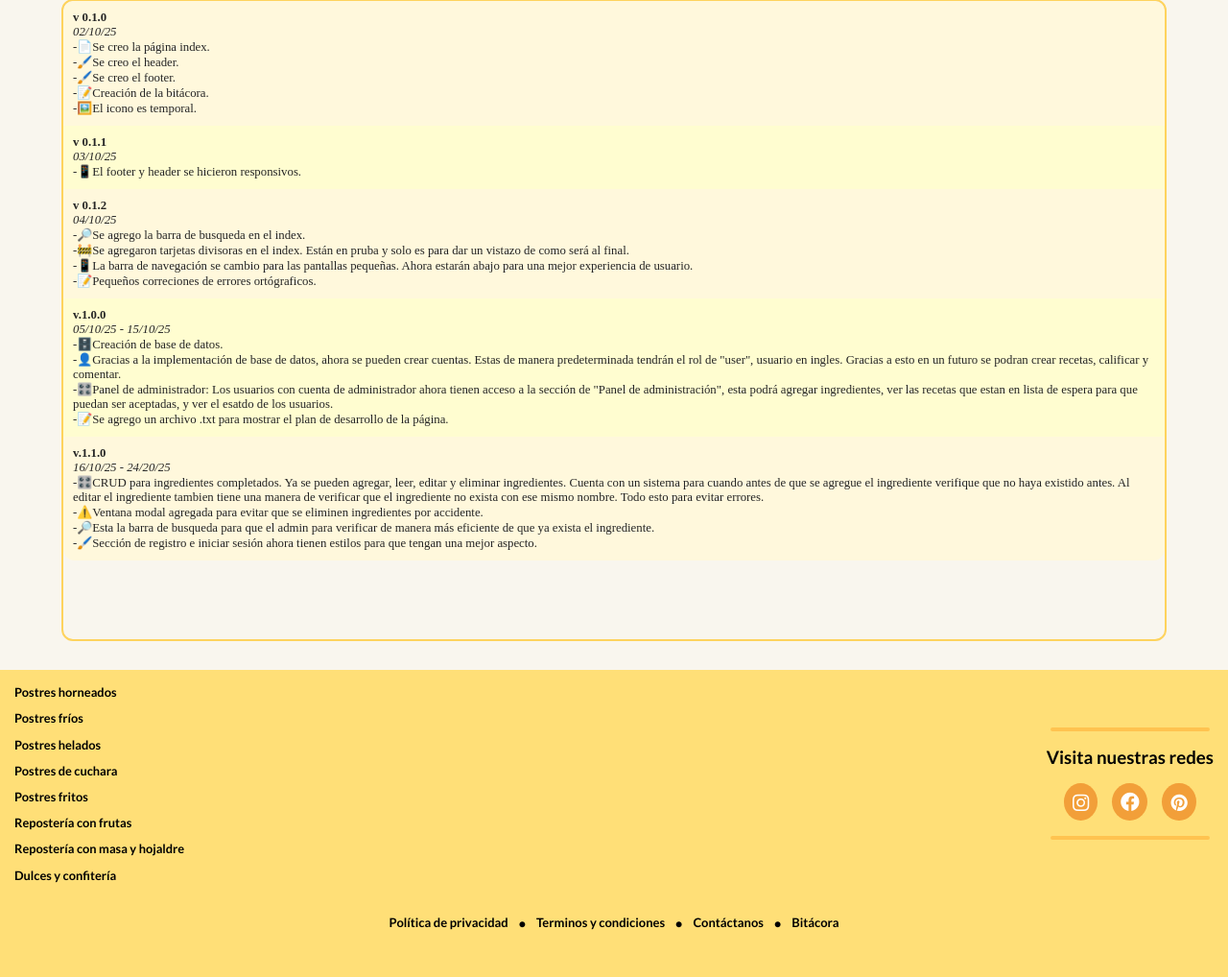
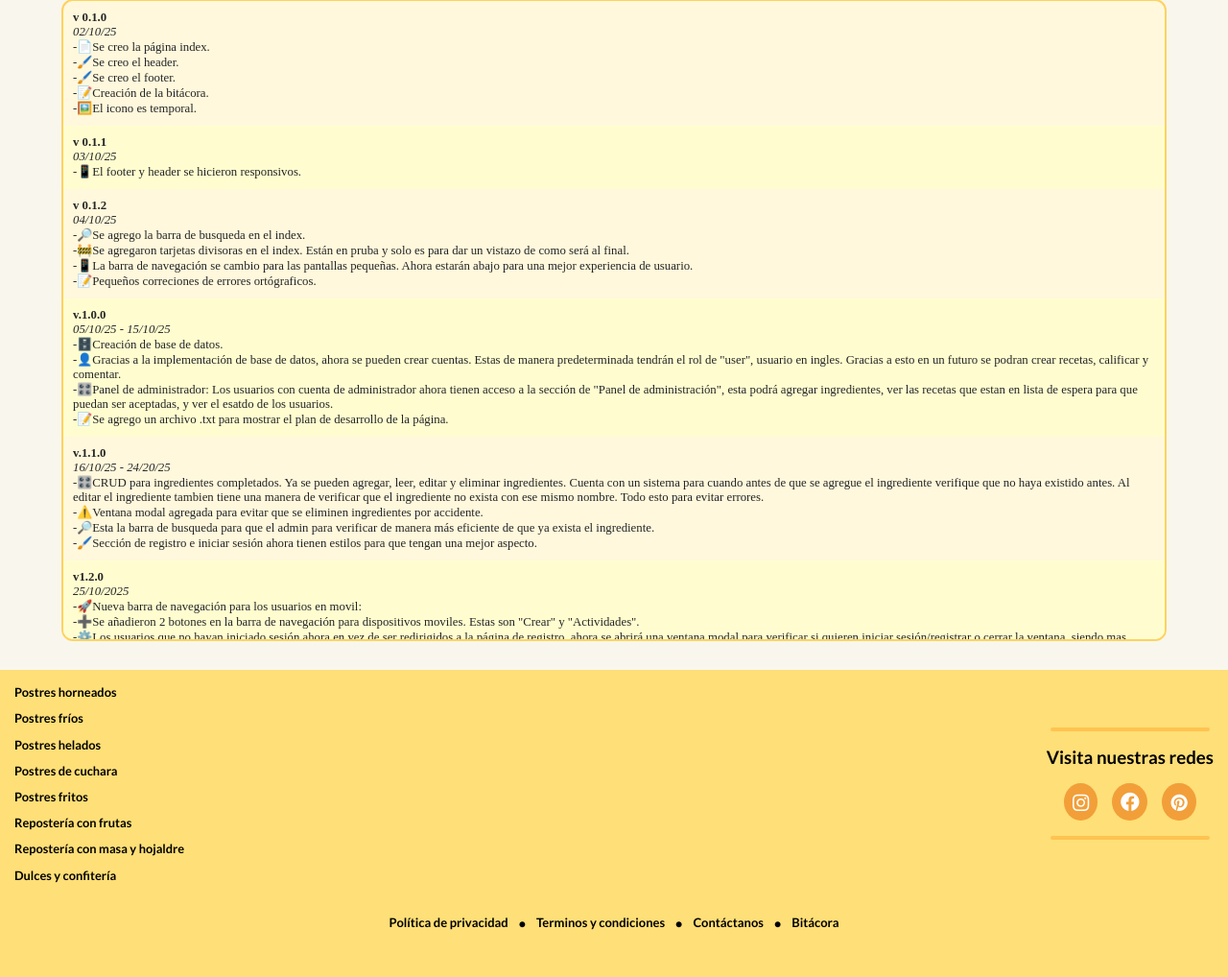
Before and after one commit to Atzel9/Vainilla, a PHP site: page /bitacora.php in a window 1280 px wide. Shown: the part 125-1143 px from the top of the page at 96% size. Run offline with PHP 8.4, Linux system fonts and the light colour scheme; some web fonts are replaced.

Commit message:
Cambios visuales
-Nuevo nav para movil y ventana modal.

```diff
--- a/bitacora.php
+++ b/bitacora.php
@@ -86,11 +86,22 @@ $nombre_usuario = $_SESSION["usuario_nombre"] ?? null;
                     <li class="li">🖌️Sección de registro e iniciar sesión ahora tienen estilos para que tengan una mejor aspecto.</li>
                 </ul>
             </div>
+            <div class="cambio">
+                <h2 class="version">v1.2.0</h2>
+                <h2 class="fecha">25/10/2025</h2>
+                <ul class="ul">
+                    <li class="li">🚀Nueva barra de navegación para los usuarios en movil:</li>
+                    <li class="li">➕Se añadieron 2 botones en la barra de navegación para dispositivos moviles. Estas son &quot;Crear&quot; y &quot;Actividades&quot;.</li>
+                    <li class="li">⚙️Los usuarios que no hayan iniciado sesión ahora en vez de ser redirigidos a la página de registro, ahora se abrirá una ventana modal para verificar si quieren iniciar sesión/registrar o cerrar la ventana, siendo mas amigable este método.</li>
+                    <li class="li">🚧El header no se mostrará en pantallas moviles. Será reemplazada para una más adaptada proximamente. Por el momento no se mostrará.</li>
+                </ul>
+            </div>
         </div>
     </section>
     <!--Inicio Footer-->
     <?php require_once "html/includes/footer.php" ?>
     <!--Fin Footer-->
     <?php require_once "html/includes/nav-mobil.php" ?>
+    <script src="js/app.js"></script>
 </body>
 </html>
--- a/css/styles.css
+++ b/css/styles.css
@@ -23,6 +23,7 @@
     padding: 0;
     margin: 0;
     font-family: var(--lato); /*Aplicar la fuente en toda la pagina*/
+    -webkit-tap-highlight-color: transparent;
 }
 
 body {
--- a/html/buscador.php
+++ b/html/buscador.php
@@ -84,5 +84,7 @@ $nombre_usuario = $_SESSION["usuario_nombre"] ?? null;
     <?php require_once "includes/nav-mobil.php"; ?>
     <!--Acceder al Javascript-->
     <script type="text/Javascript"></script>
+    <!-- Acceso a javascript-->
+    <script src="../js/app.js"></script>
 </body>
 </html>
--- a/html/includes/nav-mobil.php
+++ b/html/includes/nav-mobil.php
@@ -1,12 +1,31 @@
 <?php $usuario_nombre = $_SESSION['usuario_nombre'] ?? null; ?>
+<?php if(!isset($_SESSION["usuario_id"])) : ?>
+    <div id="nav-modal" class="nav-modal">
+        <div class="contenedor-modal">
+            <button id="cerrar" class="nav-btn-cerrar"><i class="ph ph-x"></i></button>
+            <div class="modal-txt">
+                <h2>Inicia sesión o Registrate</h2>
+                <p>Al ser usuario registrado tienes acceso a poder crear recetas, añadir favoritos y calificar!</p>
+            </div>
+            <div class="modal-btns">
+                <a href="/bootcamp/Vainilla/html/registrar.php">Registrarse</a>
+                <a href="/bootcamp/Vainilla/html/iniciar_sesion.php">Iniciar sesión</a>
+            </div>
+        </div>
+    </div>
+<?php endif;?>
 <nav id="nav-movil">
     <ul class="ul-nav-movil">
-        <li class="li-nav-movil inicio-movil nav-movil-activo"><a href="index.html"><i class="ph ph-house"></i></a></li>
-        <li class="li-nav-movil"><a href="html/buscador.html" class="buscar-movil"><i class="ph ph-magnifying-glass"></i></a></li>
+        <li class="li-nav-movil"><a href="/bootcamp/Vainilla/index.php" class="inicio-movil"><i class="ph ph-house"></i></a></li>
+        <li class="li-nav-movil"><a href="/bootcamp/Vainilla/html/buscador.php" class="buscar-movil"><i class="ph ph-magnifying-glass"></i></a></li>
         <?php if(isset($_SESSION["usuario_id"])) : ?>
+            <li class="li-nav-movil"><a href="/bootcamp/Vainilla/html/crear.php" class="crear-movil"><i class="ph ph-plus"></i></a></li>
+            <li class="li-nav-movil"><a href="/bootcamp/Vainilla/html/notificaciones.php" class="notifi-movil"><i class="ph ph-envelope"></i></a></li>
             <li class="li-nav-movil"><a href="/bootcamp/Vainilla/html/perfil.php" class="perfil-movil"><i class="ph ph-user"></i></a></li>
         <?php else: ?>
-            <li class="li-nav-movil"><a href="/bootcamp/Vainilla/html/registrar.php" class="perfil-movil"><i class="ph ph-user"></i></a></li>
+            <li class="li-nav-movil"><button class="nav-btn crear-movil"><i class="ph ph-plus"></i></button></li>
+            <li class="li-nav-movil"><button class="nav-btn notifi-movil"><i class="ph ph-envelope"></i></button></li>
+            <li class="li-nav-movil"><button class="nav-btn perfil-movil"><i class="ph ph-user"></i></button></li>
         <?php endif; ?>
     </ul>
 </nav>
--- a/html/iniciar_sesion.php
+++ b/html/iniciar_sesion.php
@@ -118,5 +118,7 @@ if ($_SERVER["REQUEST_METHOD"] === "POST") {
     <?php require_once "includes/nav-mobil.php"; ?>
     <!--Acceder al Javascript-->
     <script type="text/Javascript"></script>
+    <!-- Acceso a javascript-->
+    <script src="../js/app.js"></script>
 </body>
 </html>
--- a/html/registrar.php
+++ b/html/registrar.php
@@ -112,5 +112,6 @@ if ($_SERVER["REQUEST_METHOD"] === "POST") {
     <?php require_once "includes/nav-mobil.php"; ?>
     <!--Acceder al Javascript-->
     <script type="text/Javascript"></script>
+    <script src="../js/app.js"></script>
 </body>
 </html>
--- a/index.php
+++ b/index.php
@@ -12,7 +12,7 @@ $nombre_usuario = $_SESSION["usuario_nombre"] ?? null;
     <!--Icono de la página-->
     <link rel="icon" type="image/x-icon" href="img/icono.png">
     <!--Link para ingresar a los estilos-->
-    <link rel="stylesheet" href="css/styles.css?v=1.2">
+    <link rel="stylesheet" href="css/styles.css?v=1.3">
     <link rel="stylesheet" href="css/styles_index.css">
     <!--Acceso a google fonts-->
     <link rel="preconnect" href="https://fonts.googleapis.com">
@@ -54,7 +54,7 @@ $nombre_usuario = $_SESSION["usuario_nombre"] ?? null;
                             <div><h3>Chessecake</h3></div>
                             <div>
                                 <div><i class="bi bi-hourglass"></i>1hr</div>
-                                <div><i class="bi bi-star-fill star"></i>4.6</div>
+                                <div><i class="bi bi-star-fill star"></i>67</div>
                             </div>
                         </div>
                     </a>
@@ -235,5 +235,7 @@ $nombre_usuario = $_SESSION["usuario_nombre"] ?? null;
     <?php require_once "html/includes/footer.php"; ?>
     <!--Fin Footer-->
     <?php require_once "html/includes/nav-mobil.php"; ?>
+    <!-- Acceso a javascript-->
+    <script src="js/app.js"></script>
 </body>
 </html>
--- /dev/null
+++ b/js/app.js
@@ -0,0 +1,16 @@
+//Abrir ventana modal cuando el usuario no tienen iniciada sesión
+const modal = document.getElementById("nav-modal");
+const btns = document.querySelectorAll(".nav-btn");
+const cerrar = document.getElementById("cerrar");
+
+//Seleccionar los 3 botones que abre la ventana modal
+btns.forEach(boton => {
+    boton.addEventListener('click', () =>{
+        modal.classList.add('activo');
+        console.log("Ventana modal abierta");
+    });
+});
+
+cerrar.addEventListener('click', () => {
+    modal.classList.remove('activo');
+});
```
Also changed, not shown: other parts of css/styles.css (+98 -12 lines), css/styles_index.css (+4 -4 lines).
